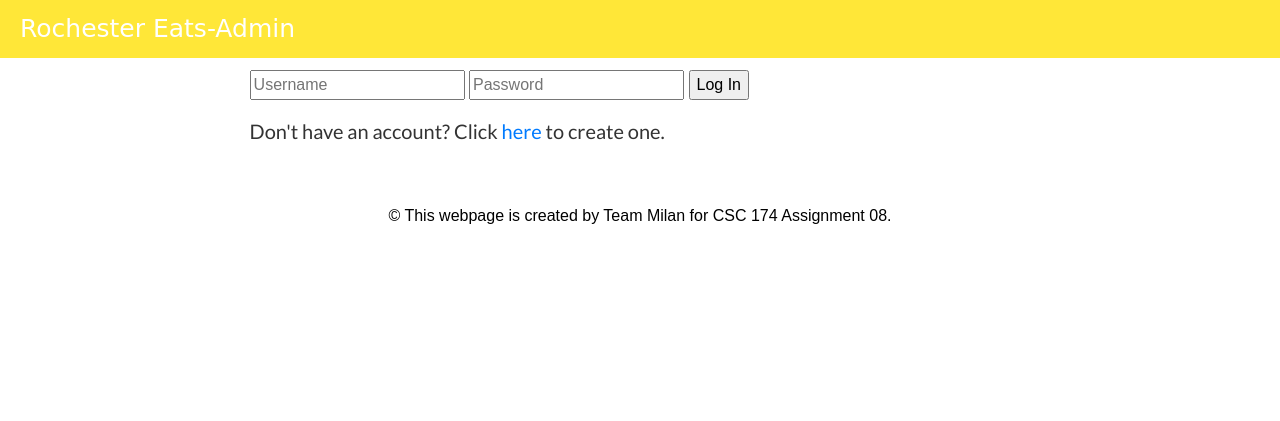
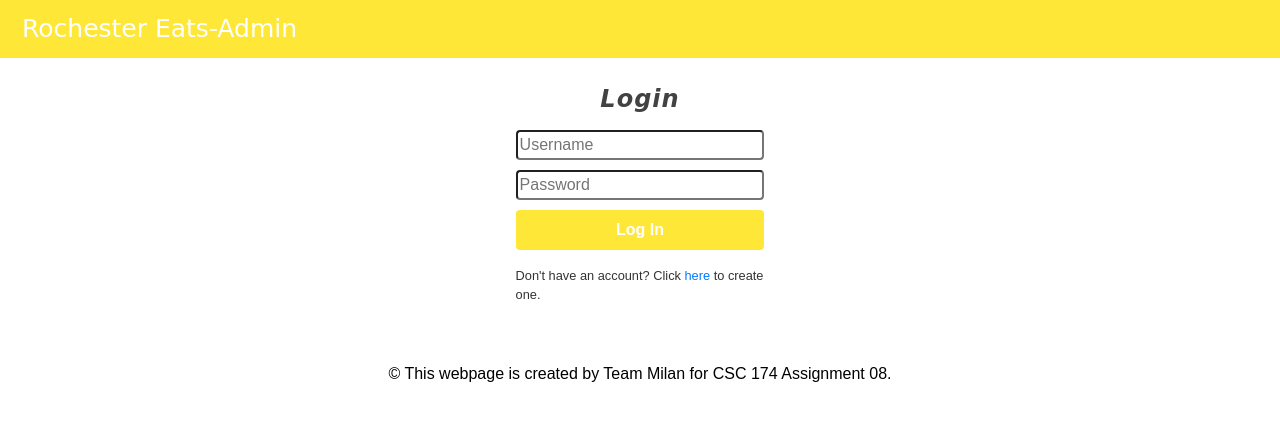
Before and after one commit to rosecricchio/milan-lab09, a PHP site: page /admin_login.php in a window 1280 px wide. Shown: the top 421 px of the page. Run offline with PHP 8.4, Linux system fonts and the light colour scheme; some libraries are stand-ins or nearby versions; some web fonts are replaced.

Commit message:
fixed styling on admin pages

```diff
--- a/admin_create.php
+++ b/admin_create.php
@@ -89,10 +89,10 @@
      		 </div>
   		</div>
 
-		<div class="contain">
+		<div class="contain fill-in-form">
 			<h2>Create an Account</h2>
 			<!-- a UL with LIs intentionally left blank so the JS can add error messages-->
-			<div>
+			<div class="help-block">
 				<div class="password_err"></div>
 				<div class="error_message"><?php echo $error_message;?></div>
 				<div class="confirm_password_err"></div>
@@ -107,7 +107,7 @@
 			<input type="email" class="email" name="email" placeholder="Email" />
 			<input type="password" class="password" placeholder="Password" name="password"/>
 			<input type="password" placeholder="Confirm Password" name="confirm_password" class="confirm_password"/>
-			<button type="submit" id="submit" disabled>Sign Up</button>
+			<button type="submit" class="button" id="submit" disabled>Sign Up</button>
 			</div>
 			</form>
 		</div>
--- a/admin_delete.php
+++ b/admin_delete.php
@@ -49,8 +49,6 @@
   <body>
     <?php include 'inc/admin_nav.php';?>
   	<article class="contain">
-    <div class="break">.</div>
-
     <h1>Administrator Access</h1><br>
 
     <h2>Delete Responses</h2>
--- a/admin_edit.php
+++ b/admin_edit.php
@@ -80,8 +80,6 @@
   <body>
     <?php include 'inc/admin_nav.php';?>
   	<article class="contain">
-    <div class="break">.</div>
-
     <h1>Administrator Access</h1><br>
 
     <h2>Edit Responses</h2>
--- a/admin_login.php
+++ b/admin_login.php
@@ -75,16 +75,14 @@
      		 </div>
   		</div>
 
-		<div class="contain">
+		<div class="contain fill-in-form">
 			<span class="help-block"><?php echo $username_err;?></span>
 			<h2>Login</h2>
 			<!--login form stuff-->
 			<form method="post" action="admin_login.php">
-			<div>
-			<input type="text" name="username" class="username" placeholder="Username" required/>
-			<input type="password" class="password" name="password" placeholder="Password" required/>
-			<button type="submit" id="submit">Log In</button>
-			</div>
+			<input type="text" name="username" class="username" placeholder="Username" required/><br>
+			<input type="password" class="password" name="password" placeholder="Password" required/><br>
+			<button type="submit" class="button" id="submit">Log In</button>
 			</form>
 
 			<div class="explain">Don't have an account? Click <a href="admin_create.php"> here </a> to create one.</div>
--- a/css/styles.css
+++ b/css/styles.css
@@ -16,29 +16,37 @@
   float: right;
 }
 
+.help-block{
+  color: #e25024;
+  font-size: 80%;
+}
+
+.fill-in-form{
+  margin: auto;
+  width: 30%;
+}
+
 h1{
   font-family: 'Montserrat', sans-serif;
   font-size: 3em;
-/*  text-align: center;
-*/  font-weight: bold;
+  font-weight: bold;
   color: black;
   letter-spacing: 3px;
   padding-top: 20px;
+  padding-bottom: 10px;
 }
 
 #landing{
-  margin-top: 60px;
-  width: 65%;
   max-width: 2000px;
-  padding: 2%;
   margin-right: auto;
   margin-left: auto;
 }
 
 body{
   font-family: 'Montserrat', sans-serif;
-  margin: 0 0 50px; /* bottom = footer height */
+  margin: 0 0 40px; /* bottom = footer height */
   color: black;
+  padding-top: 60px;
 }
 
 p {
@@ -46,7 +54,7 @@ p {
 }
 h2{
   font-family: 'Comfortaa', cursive;
-  color: black;
+  color: #424242;
   font-size: 1.5rem;
   padding-bottom: 10px;
   letter-spacing: 1px;
@@ -115,9 +123,9 @@ footer {
 }
 
 .explain {
-  font-family: 'Lato', sans-serif;
-  font-size: 1.25rem;
+  font-family: 'Montserrat', sans-serif;
   padding-top: 1rem;
+  font-size: 80%;
   color: #333;
 }
 
@@ -190,7 +199,7 @@ form textarea {
     width: 100%;
     height: 100px;
 }
-.button {
+.button, button {
     background-color: #ffe738;
     border: none;
     border-radius: 4px;
@@ -324,10 +333,13 @@ form textarea {
   color: white;
   font-size: 25px;
   margin-bottom: 0;
+  padding: 2px;
 }
 
 .masthead-brand:hover {
-  color: black;
+  color: white;
+  border: 3px solid white;
+  border-radius: 4px;
   text-decoration: none;
 }
 
@@ -356,9 +370,31 @@ form textarea {
    color: white;
 }
 
+/*------------------------------------------------
+                      FORMS
+-------------------------------------------------*/
+.fill-in-form input {
+    background-color: white;
+    border-radius: 4px;
+    margin-bottom: 10px;
+}
+
+
+.fill-in-form{
+  width: 300px;
+}
+
+.fill-in-form h2{
+  text-align: center;
+}
+
+.fill-in-form button, .fill-in-form input{
+  width: 100%;
+
+}
 
 /* CHECKBOX
----------------------------------------------------------------- */
+-------------------------------------------------*/
 /* Customize the label (the container) */
 .checkbox-container {
   display: block;
```
Also changed, not shown: other parts of css/styles.css (+14 -10 lines), index.php (+10 -11 lines), images/yum-food-gradient.jpg (deleted).
